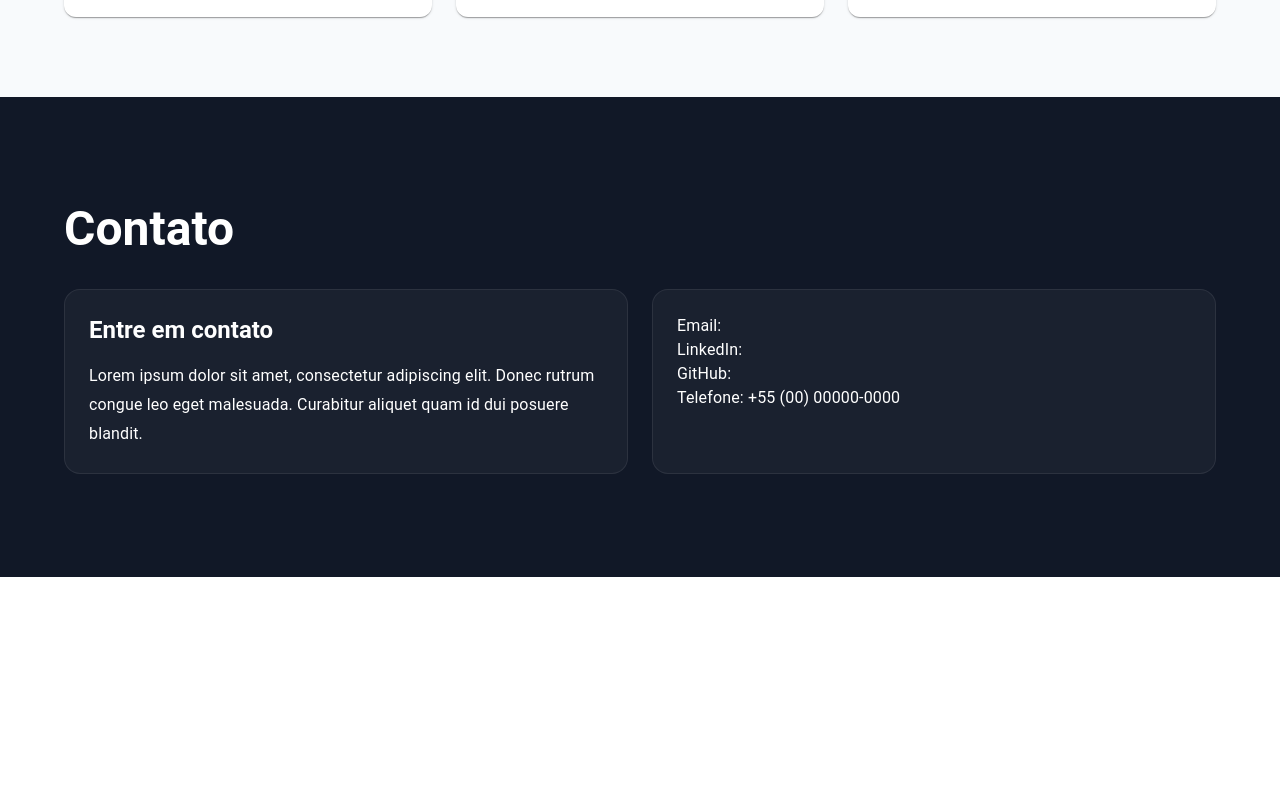
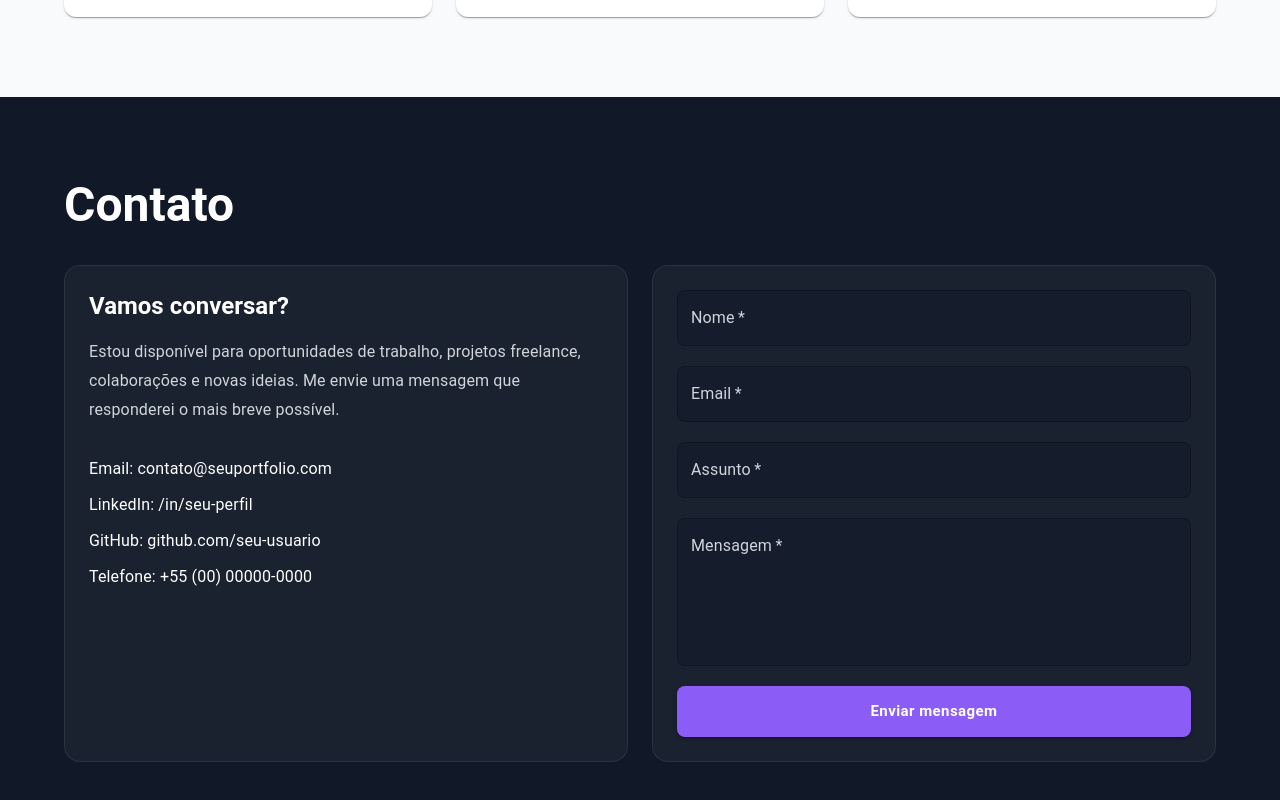
Before and after one commit to MaxJunior2002/Portifolio, a React (Vite) app in the folder meu-portifolio/: page / in a window 1280 px wide. Shown: the part 2499-3299 px from the top of the page. Before the commit the page ends 3076 px from the top, so only its background shows below. Built offline with nearby package versions, Linux system fonts and the light colour scheme.

Commit message:
Formulario de Contato

```diff
--- a/meu-portifolio/src/pages/sections/Contact/Contact.tsx
+++ b/meu-portifolio/src/pages/sections/Contact/Contact.tsx
@@ -1,9 +1,20 @@
-import { Box, Container, Grid, styled, Typography } from "@mui/material"
+import {
+  Box,
+  Button,
+  Container,
+  Grid,
+  Stack,
+  styled,
+  TextField,
+  Typography,
+} from "@mui/material"
+import { ChangeEvent, FormEvent, useState } from "react"
 
 const Contact = () => {
   const StyledSection = styled("section")(() => ({
     backgroundColor: "#111827",
-    color: "#fff",    minHeight: "60vh",
+    color: "#fff",
+    minHeight: "60vh",
     display: "flex",
     alignItems: "center",
     padding: "80px 0",
@@ -16,6 +27,38 @@ const Contact = () => {
     padding: "24px",
     height: "100%",
   }))
+
+  const initialForm = {
+    name: "",
+    email: "",
+    subject: "",
+    message: "",
+  }
+
+  const [formData, setFormData] = useState(initialForm)
+  const [isSubmitting, setIsSubmitting] = useState(false)
+
+  const handleChange = (
+    event: ChangeEvent<HTMLInputElement | HTMLTextAreaElement>,
+  ) => {
+    const { name, value } = event.target
+
+    setFormData((prevState) => ({
+      ...prevState,
+      [name]: value,
+    }))
+  }
+
+  const handleSubmit = async (event: FormEvent<HTMLFormElement>) => {
+    event.preventDefault()
+    setIsSubmitting(true)
+
+    // TODO: integrar com EmailJS
+    console.log("Dados do formulário prontos para o EmailJS:", formData)
+
+    setIsSubmitting(false)
+    setFormData(initialForm)
+  }
 
   return (
     <StyledSection id="contact">
@@ -30,21 +73,127 @@ const Contact = () => {
           <Grid size={{ xs: 12, md: 6 }}>
             <StyledCard>
               <Typography variant="h5" sx={{ mb: 2, fontWeight: 600 }}>
-                Entre em contato
+                Vamos conversar?
               </Typography>
-              <Typography variant="body1" sx={{ lineHeight: 1.8 }}>
-                Lorem ipsum dolor sit amet, consectetur adipiscing elit. Donec rutrum
-                congue leo eget malesuada. Curabitur aliquet quam id dui posuere blandit.
+              <Typography variant="body1" sx={{ lineHeight: 1.8, color: "#d1d5db" }}>
+                Estou disponível para oportunidades de trabalho, projetos freelance,
+                colaborações e novas ideias. Me envie uma mensagem que responderei o
+                mais breve possível.
               </Typography>
+
+              <Stack spacing={1.5} sx={{ mt: 4 }}>
+                <Typography variant="body1">Email: contato@seuportfolio.com</Typography>
+                <Typography variant="body1">LinkedIn: /in/seu-perfil</Typography>
+                <Typography variant="body1">GitHub: github.com/seu-usuario</Typography>
+                <Typography variant="body1">Telefone: +55 (00) 00000-0000</Typography>
+              </Stack>
             </StyledCard>
           </Grid>
 
           <Grid size={{ xs: 12, md: 6 }}>
             <StyledCard>
-              <Typography variant="body1">Email: </Typography>
-              <Typography variant="body1">LinkedIn: </Typography>
-              <Typography variant="body1">GitHub: </Typography>
-              <Typography variant="body1">Telefone: +55 (00) 00000-0000</Typography>
+              <Box component="form" onSubmit={handleSubmit} noValidate>
+                <Stack spacing={2.5}>
+                  <TextField
+                    label="Nome"
+                    name="name"
+                    value={formData.name}
+                    onChange={handleChange}
+                    required
+                    fullWidth
+                    sx={{
+                      "& .MuiOutlinedInput-root": {
+                        color: "#fff",
+                        backgroundColor: "rgba(17,24,39,0.45)",
+                        borderRadius: 2,
+                      },
+                      "& .MuiInputLabel-root": {
+                        color: "#d1d5db",
+                      },
+                    }}
+                  />
+
+                  <TextField
+                    label="Email"
+                    type="email"
+                    name="email"
+                    value={formData.email}
+                    onChange={handleChange}
+                    required
+                    fullWidth
+                    sx={{
+                      "& .MuiOutlinedInput-root": {
+                        color: "#fff",
+                        backgroundColor: "rgba(17,24,39,0.45)",
+                        borderRadius: 2,
+                      },
+                      "& .MuiInputLabel-root": {
+                        color: "#d1d5db",
+                      },
+                    }}
+                  />
+
+                  <TextField
+                    label="Assunto"
+                    name="subject"
+                    value={formData.subject}
+                    onChange={handleChange}
+                    required
+                    fullWidth
+                    sx={{
+                      "& .MuiOutlinedInput-root": {
+                        color: "#fff",
+                        backgroundColor: "rgba(17,24,39,0.45)",
+                        borderRadius: 2,
+                      },
+                      "& .MuiInputLabel-root": {
+                        color: "#d1d5db",
+                      },
+                    }}
+                  />
+
+                  <TextField
+                    label="Mensagem"
+                    name="message"
+                    value={formData.message}
+                    onChange={handleChange}
+                    required
+                    multiline
+                    minRows={5}
+                    fullWidth
+                    sx={{
+                      "& .MuiOutlinedInput-root": {
+                        color: "#fff",
+                        backgroundColor: "rgba(17,24,39,0.45)",
+                        borderRadius: 2,
+                      },
+                      "& .MuiInputLabel-root": {
+                        color: "#d1d5db",
+                      },
+                    }}
+                  />
+
+                  <Button
+                    type="submit"
+                    variant="contained"
+                    size="large"
+                    disabled={isSubmitting}
+                    sx={{
+                      backgroundColor: "#8b5cf6",
+                      color: "#fff",
+                      fontWeight: 700,
+                      borderRadius: 2,
+                      py: 1.5,
+                      textTransform: "none",
+                      "&:hover": {
+                        backgroundColor: "#7c3aed",
+                      },
+                    }}
+                  >
+                    {isSubmitting ? "Enviando..." : "Enviar mensagem"}
+                  </Button>
+                </Stack>
+              </Box>
             </StyledCard>
           </Grid>
         </Grid>
```
